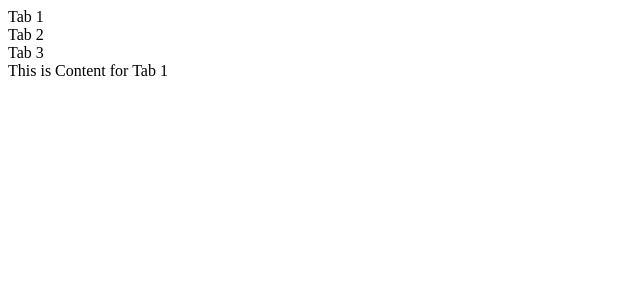
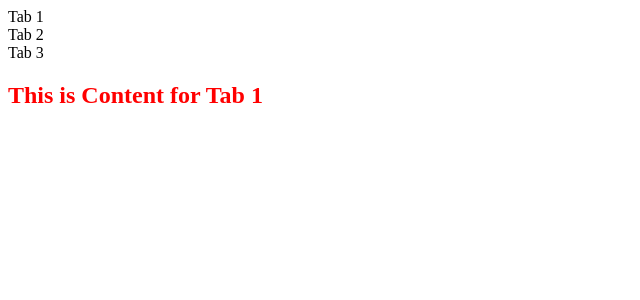
Before and after one commit to ExpixelStudio/react-collection, a React (Vite) app in the folder custom-tabs-app/: page / in a window 1280 px wide. Shown: the top 300 px of the page, without its empty margins (0-640 px from the left). Built offline with nearby package versions, Linux system fonts and the light colour scheme.

Commit message:
Changed tab content div to h2 tag.

```diff
--- a/custom-tabs-app/src/components/tabs.jsx
+++ b/custom-tabs-app/src/components/tabs.jsx
@@ -23,10 +23,9 @@ export default function Tabs({tabsContent, onChange}){
 
          </div>
 
-         <div className="content">
-            {
-               tabsContent[currentTabIndex] && tabsContent[currentTabIndex].content
-            }
+         <div className="content" style={{color:'red'}}>
+
+            <h2>{tabsContent[currentTabIndex] && tabsContent[currentTabIndex].content}</h2>
 
          </div>
 
```
